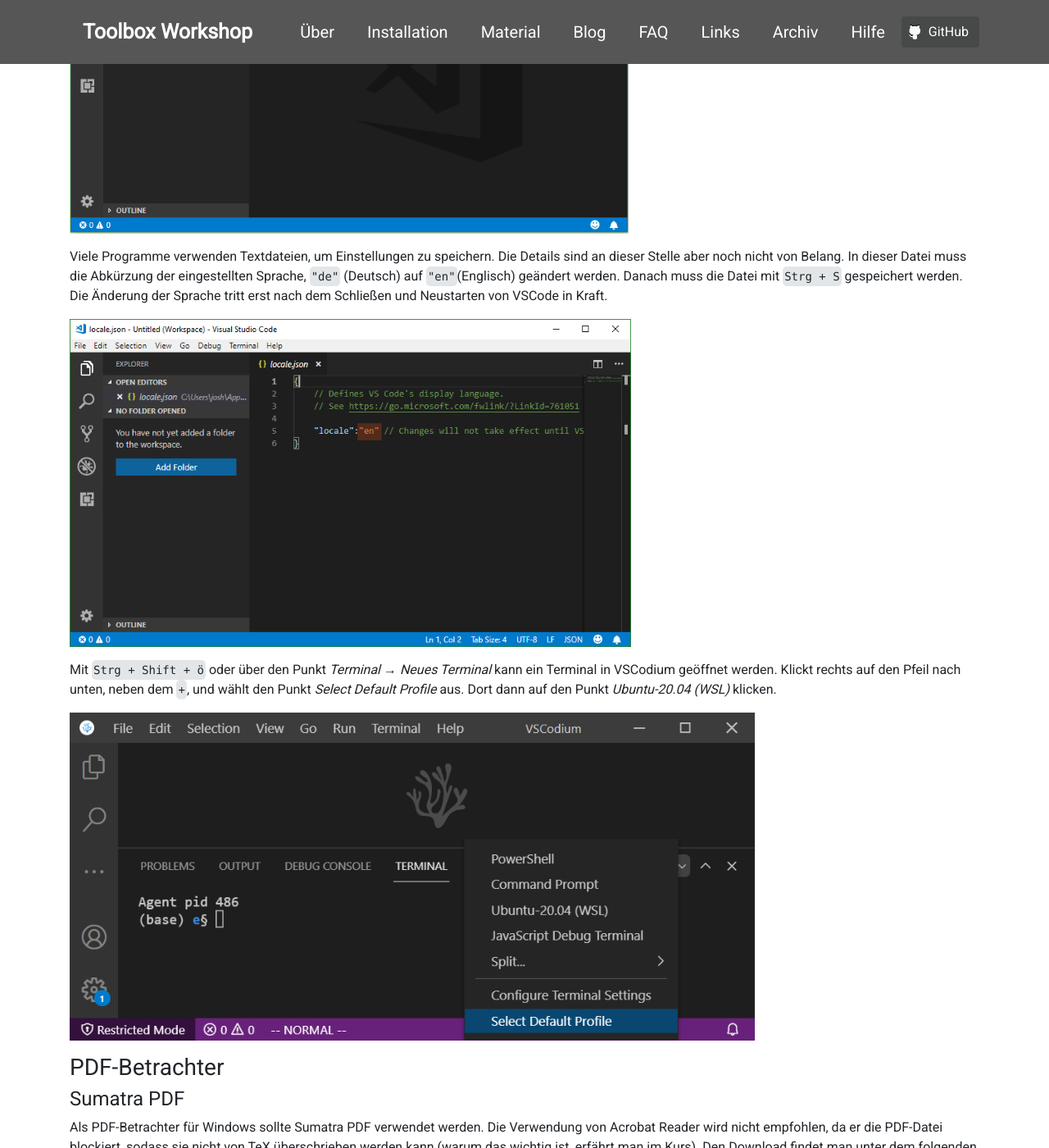
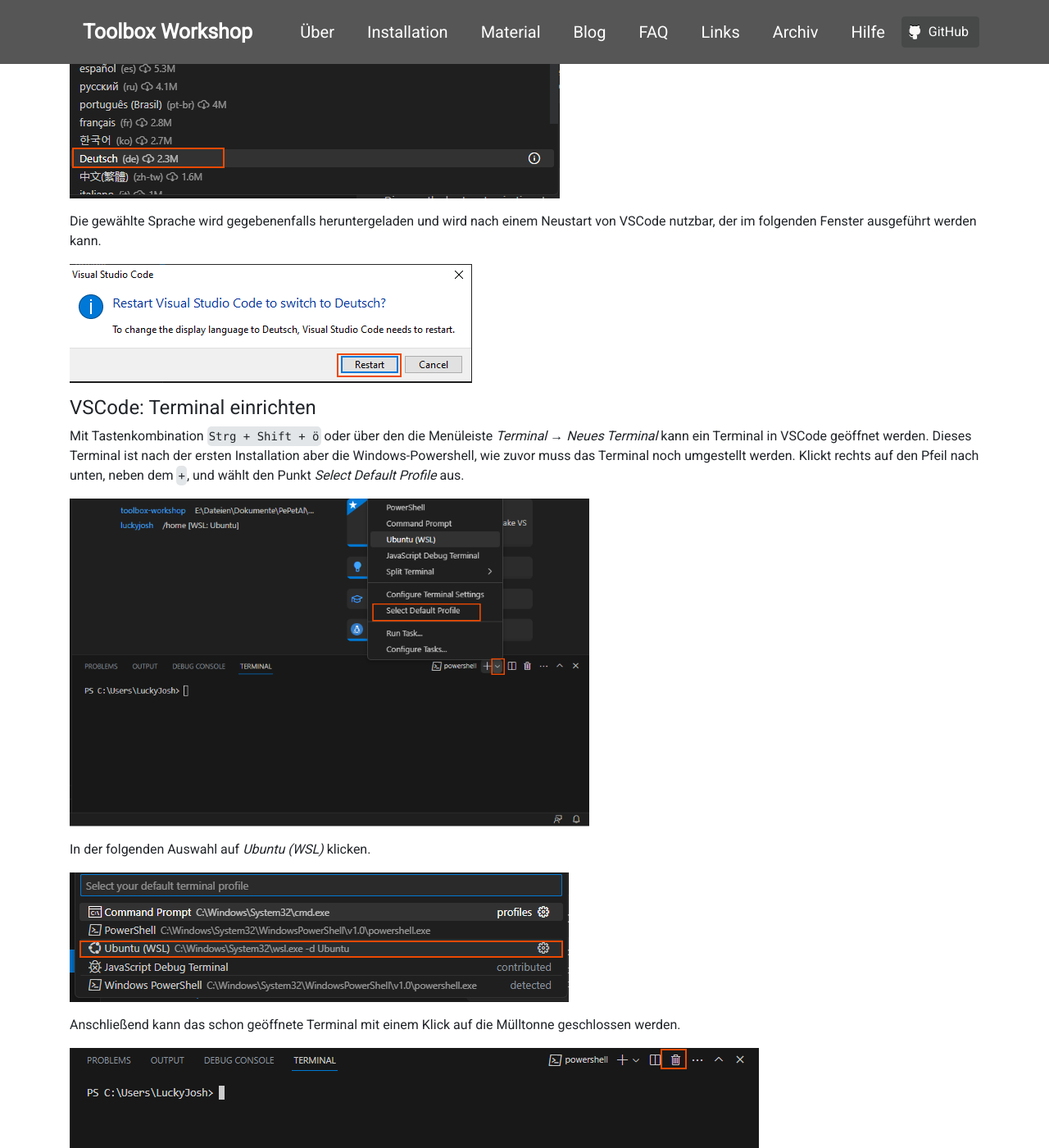
Before and after one commit to pep-dortmund/homepage-toolbox, a Jekyll site: the page built from install/windows.md, in a window 1280 px wide and 1400 px high, scrolled down 25076 px. Shown: the whole window at 82% size. Built offline with Jekyll 4.4.1, drawn with Linux system fonts in a browser that asks for light colours; nearby versions of some CDN libraries; some of the changed text lies outside the part shown.

Commit message:
update vscode section

```diff
--- a/install/windows.md
+++ b/install/windows.md
@@ -489,6 +489,7 @@
 
 ### <a id="VSCode"></a>Visual Studio Code (VSCode)
 
+#### Installation
 Visual Studio Code (VSCode) ist ein Text-Editor, der sowohl zum Schreiben von Programm-Code in Python als auch Texten in LaTeX geeignet ist.
 Drüber hinaus hat dieser auch noch viele weitere Funktionen.
 Die Installationsdatei `VSCodeUserSetup-x64-<VERSION>.exe` kann unter dem folgenden Link heruntergeladen werden:
@@ -517,6 +518,7 @@
 
 <img alt="" src="/img/vscodium/vscode-prompt-wsl-plugin.png" class="screenshot" />
 
+#### VSCode: Sprache
 
 Auch wenn es vielleicht ungewohnt ist, kann es von Vorteil sein, Software mit englischen Spracheinstellungen
 zu verwenden. Um die Spracheinstellungen von VSCode zu ändern, müssen die folgenden Schritte befolgt werden.
@@ -526,26 +528,40 @@
 Zum Öffnen der Spracheinstellungen muss zunächst die Taste `F1` gedrückt werden. Dies öffnet ein
 Eingabefenster in dem nach Einstellungen gesucht werden kann.
 
-<img alt="" src="/img/vscodium/vscode-4.png" class="screenshot" />
-
 Hier muss nun nach _Configure Display Language_ gesucht werden. Die Einstellung kann dann durch Drücken
 der `Entertaste` ausgewählt werden.
+<img alt="" src="/img/vscodium/vscode-language-1.png" class="screenshot" />
 
-<img alt="" src="/img/vscodium/vscode-5.png" class="screenshot" />
+Im folgenden Auswahlmenü kann die gewünschte Sprache mit einem `Linksklick` ausgewählt werden.
+<img alt="" src="/img/vscodium/vscode-language-2.png" class="screenshot" />
 
-Viele Programme verwenden Textdateien, um Einstellungen zu speichern. Die Details sind an dieser
-Stelle aber noch nicht von Belang. In dieser Datei muss die Abkürzung der eingestellten Sprache,
-`"de"` (Deutsch) auf `"en"`(Englisch) geändert werden. Danach muss die Datei mit `Strg + S` gespeichert
-werden. Die Änderung der Sprache tritt erst nach dem Schließen und Neustarten von VSCode in Kraft.
+Die gewählte Sprache wird gegebenenfalls heruntergeladen und wird nach einem Neustart von VSCode nutzbar,
+der im folgenden Fenster ausgeführt werden kann.
 
-<img alt="" src="/img/vscodium/vscode-6.png" class="screenshot" />
+<img alt="" src="/img/vscodium/vscode-language-3.png" class="screenshot" />
 
-Mit `Strg + Shift + ö` oder über den Punkt _Terminal_ → _Neues Terminal_ kann ein Terminal in VSCodium geöffnet werden.
-Klickt rechts auf den Pfeil nach unten, neben dem `+`,
-und wählt den Punkt _Select Default Profile_ aus.
-Dort dann auf den Punkt _Ubuntu-20.04 (WSL)_ klicken.
+#### VSCode: Terminal einrichten
 
-<img alt="" src="/img/vscodium/vscode-7.png" class="screenshot" />
+
+Mit Tastenkombination `Strg + Shift + ö` oder über den die Menüleiste _Terminal_ → _Neues Terminal_
+kann ein Terminal in VSCode geöffnet werden. Dieses Terminal ist nach der ersten Installation aber
+die Windows-Powershell, wie zuvor muss das Terminal noch umgestellt werden.
+Klickt rechts auf den Pfeil nach unten, neben dem `+`, und wählt den Punkt _Select Default Profile_ aus.
+
+<img alt="" src="/img/vscodium/vscode-terminal-1.png" class="screenshot" />
+
+In der folgenden Auswahl auf _Ubuntu (WSL)_ klicken.
+
+<img alt="" src="/img/vscodium/vscode-terminal-2.png" class="screenshot" />
+
+Anschließend kann das schon geöffnete Terminal mit einem Klick auf die Mülltonne geschlossen werden.
+
+<img alt="" src="/img/vscodium/vscode-terminal-3.png" class="screenshot" />
+
+Wird nun erneut ein Terminal mit `Strg + Shift + ö` geöffnet, so sollte dieses nun wie das (mittlerweile)
+gowohnte Terminal aussehen:
+
+<img alt="" src="/img/vscodium/vscode-terminal-4.png" class="screenshot" />
 
 ### PDF-Betrachter
 
```
Also changed, not shown: img/vscodium/vscode-language-1.png (added), img/vscodium/vscode-language-2.png (added), img/vscodium/vscode-language-3.png (added), img/vscodium/vscode-terminal-1.png (added), img/vscodium/vscode-terminal-2.png (added), img/vscodium/vscode-terminal-3.png (added), img/vscodium/vscode-terminal-4.png (added).
